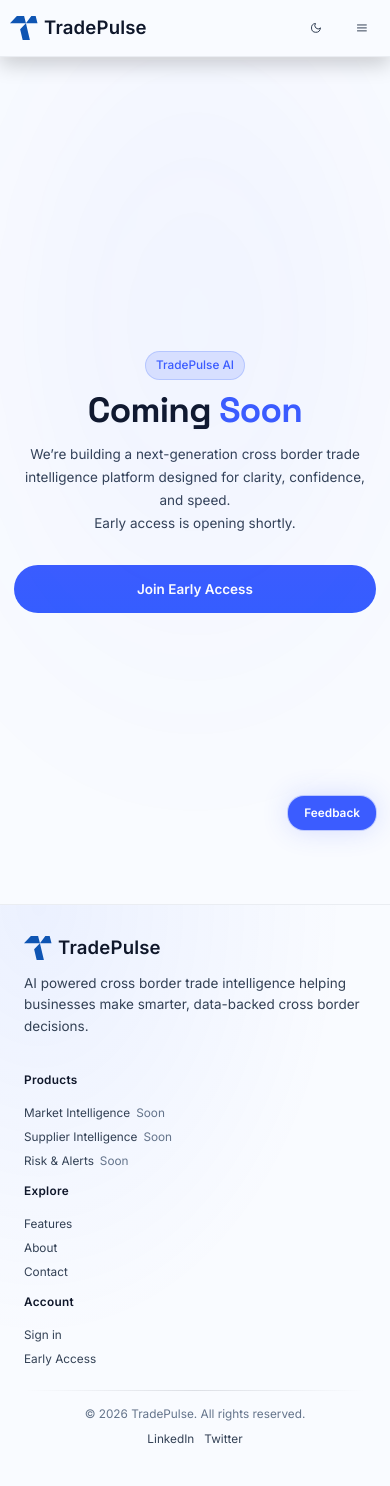
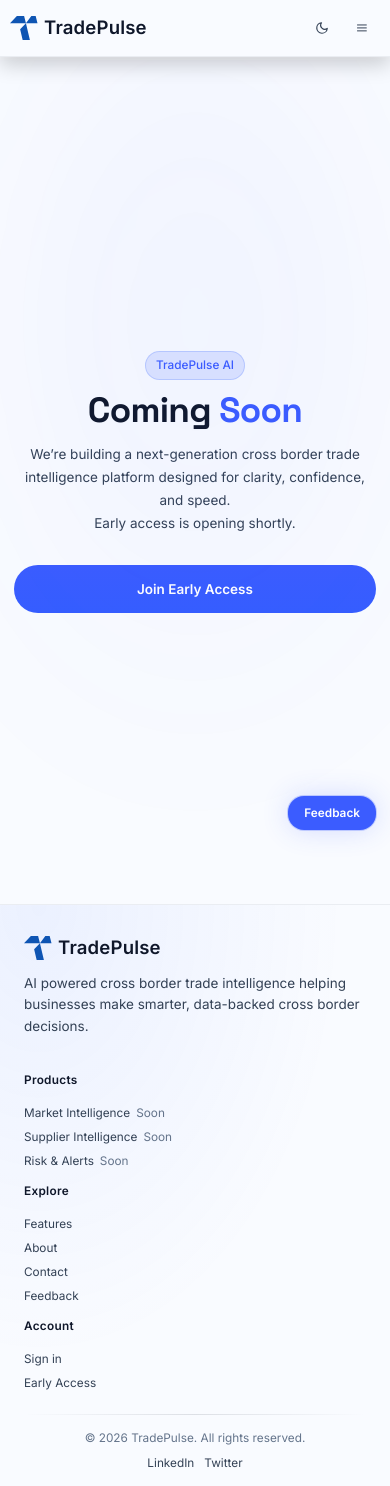
Before and after one commit to shabdasinha1/tradepulse, a React (Vite) app: page /coming-soon in a window 390 px wide. Before the commit the page ends 1462 px from the top, so only its background shows below. Built offline with nearby package versions, Linux system fonts and the light colour scheme.

Commit message:
fix ui bugs

```diff
--- a/src/App.css
+++ b/src/App.css
@@ -55,4 +55,7 @@
 
 
 
+/* TOAST  CSS */
 @import "react-toastify/dist/ReactToastify.css";
+
+@import "./styles/toast.css";
--- a/src/components/common/toast/ToastContainer.jsx
+++ b/src/components/common/toast/ToastContainer.jsx
@@ -1,5 +1,3 @@
-import "../../../styles/toast.css";
-
 const ToastContainer = ({ toasts, removeToast }) => {
   return (
     <div className="tp-toast-wrapper">
--- a/src/components/footer/Footer.jsx
+++ b/src/components/footer/Footer.jsx
@@ -133,7 +133,7 @@ const Footer = () => {
                 Sign in
               </button>
 
-              <button onClick={() => navigate("/contact")}>
+              <button onClick={() => navigate("/register")}>
                 Early Access
               </button>
             </div>
--- a/src/routes/PublicRouteConfig.jsx
+++ b/src/routes/PublicRouteConfig.jsx
@@ -9,6 +9,7 @@ const Contact = lazy(() => import("../pages/public/contact/Contact.jsx"));
 const ComingSoon = lazy(() =>
   import("../pages/coming-soon/ComingSoon.jsx")
 );
+const EarlyFeedbackWidget = lazy(()=> import('../components/common/EarlyFeedbackWidget.jsx'))
 
 export const PUBLIC_ROUTES = [
   /* ---------- PRODUCTS ---------- */
@@ -50,4 +51,10 @@ export const PUBLIC_ROUTES = [
     component: Contact,
     showInHeader: true,
   },
+  {
+    label: "Feedback",
+    path: "/feedback",
+    component: EarlyFeedbackWidget,
+    showInHeader: true,
+  },
 ];
--- a/src/styles/header.css
+++ b/src/styles/header.css
@@ -450,8 +450,8 @@
 
 @media (max-width: 1044px) {
   .tp-dashboard-actions {
-  gap: 0;
-}
+    gap: 0;
+  }
 }
 @media (max-width: 998px) {
   .tp-dashboard-nav {
@@ -488,9 +488,21 @@
   }
 }
 
-@media (max-width: 340px) {
-  .tp-notification {
-    display: none;
+@media (max-width: 426px) {
+
+  .tp-setting-wrapper,
+  .tp-notification-wrapper,
+  .tp-theme-toggle {
+    width: 25px;
+    padding: 0;
+    font-size: 14px;
+  }
+  .tp-setting-wrapper:hover,
+  .tp-notification-wrapper:hover, .tp-theme-toggle:hover {
+    background: none;
+    color: inherit;
+    transform: none;
+    cursor: default;
   }
 }
 
```
